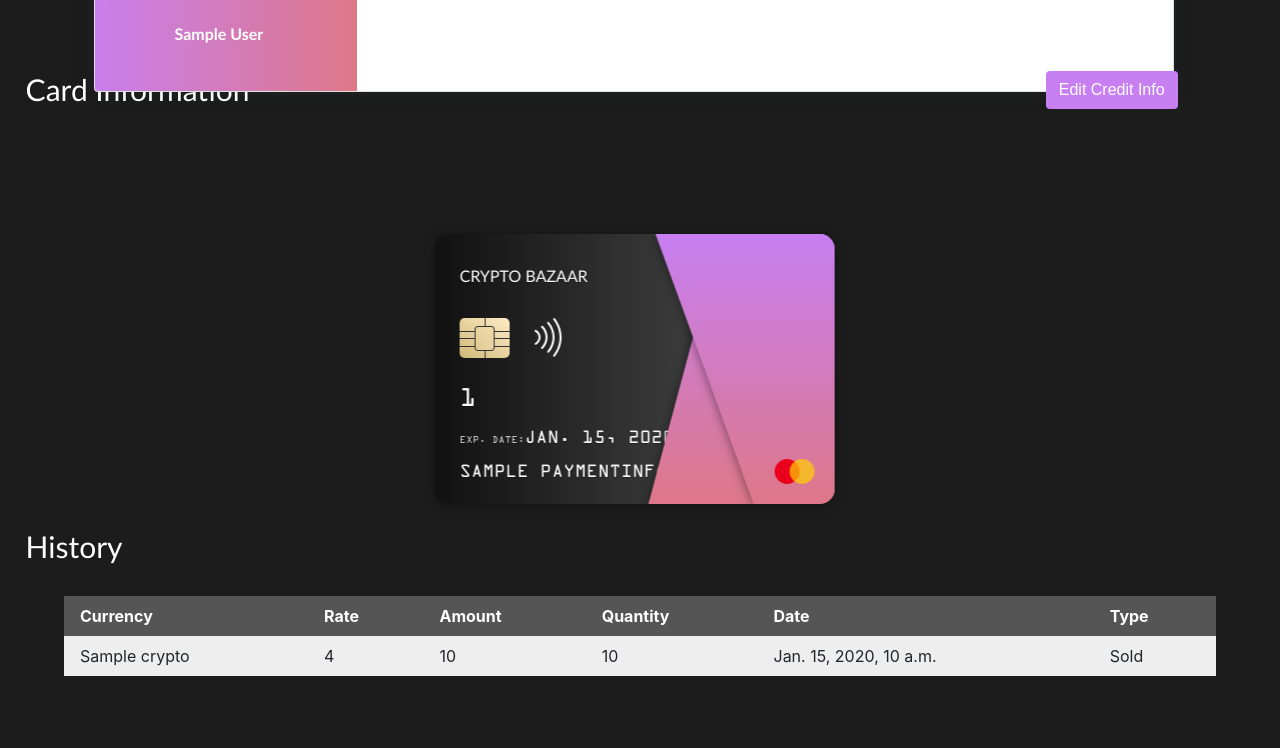
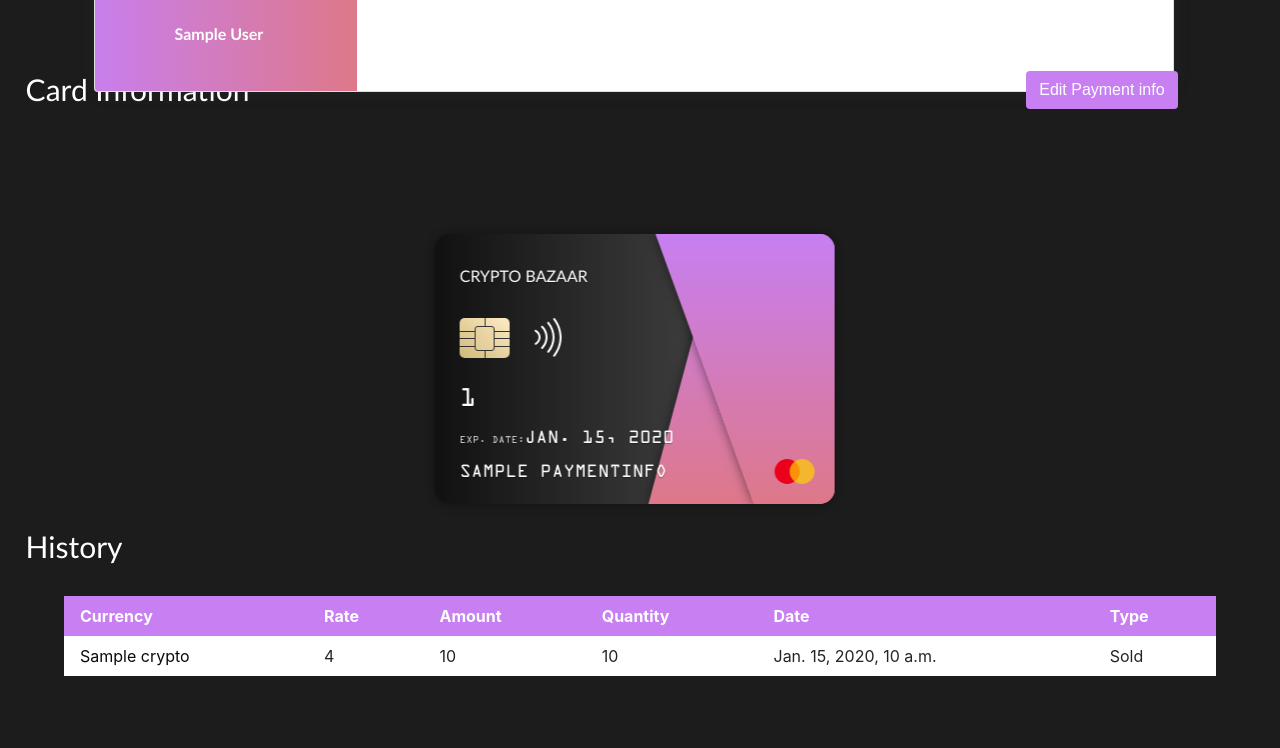
Before and after one commit to neelJadav27/DjangoCryptoProject, a Django app: template templates/profile.html in a window 1280 px wide. Shown: the part 504-1252 px from the top of the page. Run offline with Django 4.2, Linux system fonts and the light colour scheme; tables that the repository leaves empty hold one stand-in row (values such as "Sample post"); the template is opened without the code that fills it: values that come from a table or form of the project are taken from there, most other values are stand-ins (such as "Sample title", 1, 10 or a date in 2020); some libraries are stand-ins or nearby versions.

Commit message:
working code

```diff
--- a/crypto/models.py
+++ b/crypto/models.py
@@ -10,12 +10,15 @@
 
 
 class User(User):
+    pwregex = "^(?=.*[A-Za-z])(?=.*\d)(?=.*[@$!%*#?&])[A-Za-z\d@$!%*#?&]{8,}$"
+    User.password = RegexValidator(regex=pwregex, message="Password should be minimum 8 characters and must contain: Atleast 1 Upper case, 1 Special Character, 1 Number ")
     reg = RegexValidator(regex="^[0-9]{10}$", message="THIS WILL ONLY ALLOW TEN DIGIT NUMBERS")
     phoneNo = models.BigIntegerField(validators=[reg], blank=False, null=False)
     sexChoices = [('M', "Male"), ('F', "Female"), ('O', "Others")]
     sex = models.CharField(max_length=1, choices=sexChoices, default='F')
     dob = models.DateField(null=False, blank=False)
     walletBalance = models.DecimalField(max_digits=100, decimal_places=4, default=0)
+
     def __str__(self):
         return str(self.id)
 
--- a/static/css/credit_card.css
+++ b/static/css/credit_card.css
@@ -84,6 +84,7 @@
 }
 
 .strip-bottom {
+  z-index: -1;
   width: 200px;
   transform: skewX(-15deg) translateX(50px);
 }
--- a/static/css/profile.css
+++ b/static/css/profile.css
@@ -247,12 +247,12 @@
 }
 
 .trr {
-  background-color: #eee;
+  background-color: #ffffff;
 }
 
 .thh {
-  background-color: #555;
-  color: white;
+  background-color: #c77ff2;
+  color: #ffffff;
 }
 
 .thh,
--- a/templates/makepayment.html
+++ b/templates/makepayment.html
@@ -273,10 +273,10 @@
 
     <div class="card box1 shadow-sm p-md-5 p-md-5 p-4">
         {% if status %}
-            <h6 style="color: red"> {{ status }} </h6>
+            <h6 style=" color: white; border: 1px solid red"> {{ status }} </h6>
         {% endif %}
         {% if error %}
-                <h6 style="color: red">{{ error }}</h6>
+                <h6 style="color: white; border: 1px solid red">{{ error }}</h6>
         {% endif %}
         <div class="fw-bolder mb-4"><span class="fas fa-dollar-sign"></span><span class="ps-1"> {{ cryptoData.name }} - {{ cryptoData.alias }}</span></div>
         <div class="d-flex flex-column">
--- a/templates/profile.html
+++ b/templates/profile.html
@@ -14,7 +14,7 @@
 <h5 style="color: red;margin-left: 2%">{{ status1 }}</h5>
 <h5 style="color: green;margin-left: 2%">{{ status2 }}</h5>
 <div class="personalHeader">
-    <div class="editURL"><a href="{% url 'crypto:editProfile' %}" style="color: white">Edit Profile</a></div>
+    <div class="editURL btn"><a href="{% url 'crypto:editProfile' %}" style="color: white">Edit Profile</a></div>
 </div>
 
 <div class="personalDetails">
@@ -81,7 +81,7 @@
         <div class="personalHeader">
             <h2 class="title">Card Information</h2><br>
 {#            <div class="btn">#}
-                <input class="btn" type="submit" name="EditCard" value="Edit Credit Info">
+                <input class="btn" type="submit" name="EditCard" value="Edit Payment info">
 {#            </div>#}
         </div>
         <div class="personalDetails">
@@ -108,7 +108,7 @@
                             <div class="card-number">
                                 <div class="section">{{ paymentInfo.cardNo }}</div>
                             </div>
-                            <div class="end"><span class="end-text">exp. date:</span><span
+                            <div style="z-index: 1" class="end"><span class="end-text">exp. date:</span><span
                                     class="end-date">{{ paymentInfo.expiryDate }}</span></div>
                             <div class="card-holder">{{ paymentInfo.cardHolderName }}</div>
                             <div class="master">
@@ -157,7 +157,7 @@
         </tr>
         {% for data in history %}
             <tr class="trr">
-                <td class="tdd">{{ data.cryptoData.name }}</td>
+                <td class="tdd"><a href="{% url 'crypto:makepayment' %}?cryptoName={{ data.cryptoData.alias }}"> {{ data.cryptoData.name }} </a> </td>
                 <td class="tdd">
                     {% if data.type == 'B' %}
                         {{ data.cryptoRate }}
--- a/templates/signup.html
+++ b/templates/signup.html
@@ -53,6 +53,7 @@
 			<div class="wrap-login100 p-l-50 p-r-50 p-t-72 p-b-50">
 
                 <h6 style="color: red">{{ status }}</h6>
+                <h6 style="color: green"> {{ status2 }} </h6>
 
 				<form class="login100-form validate-form" method="post">
                     {% csrf_token %}
```
Also changed, not shown: FinalProject/settings.py (+5 -8 lines), crypto/forms.py (+7 -4 lines), crypto/views.py (+24 -17 lines).
